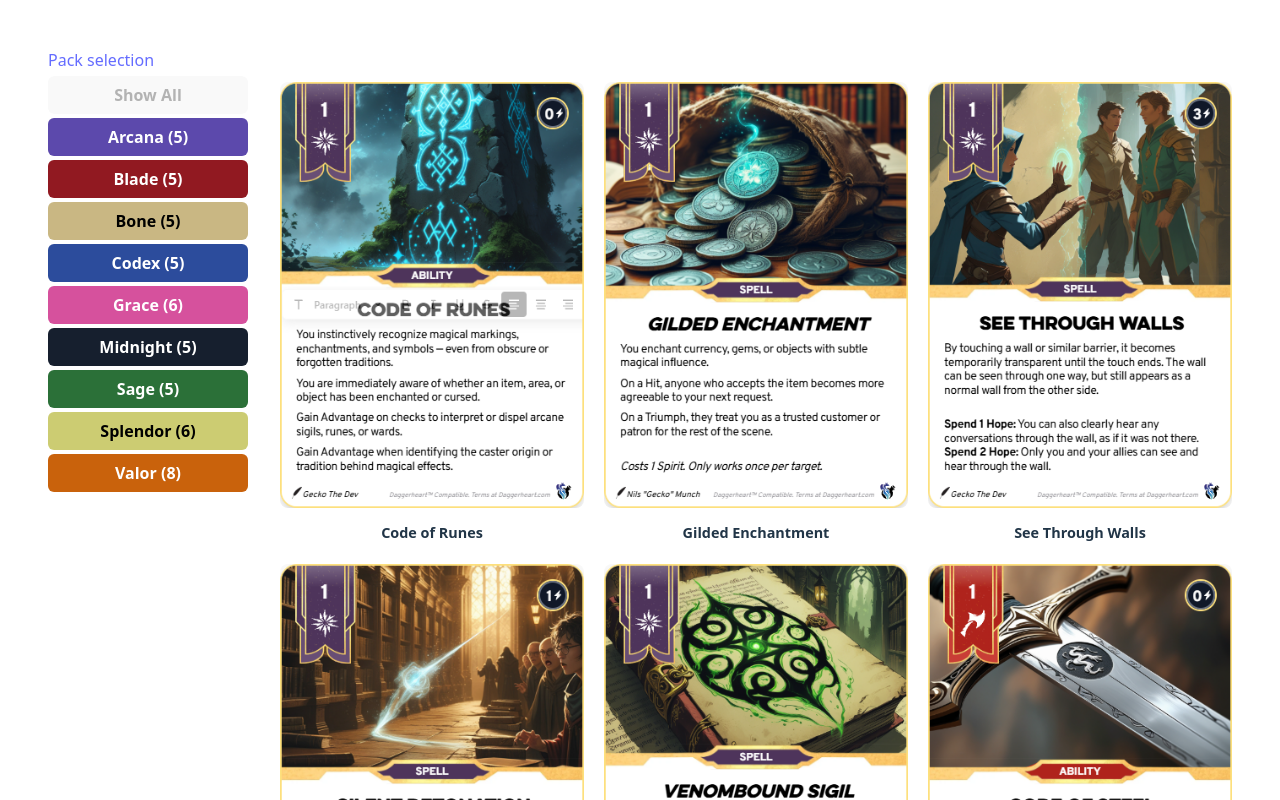
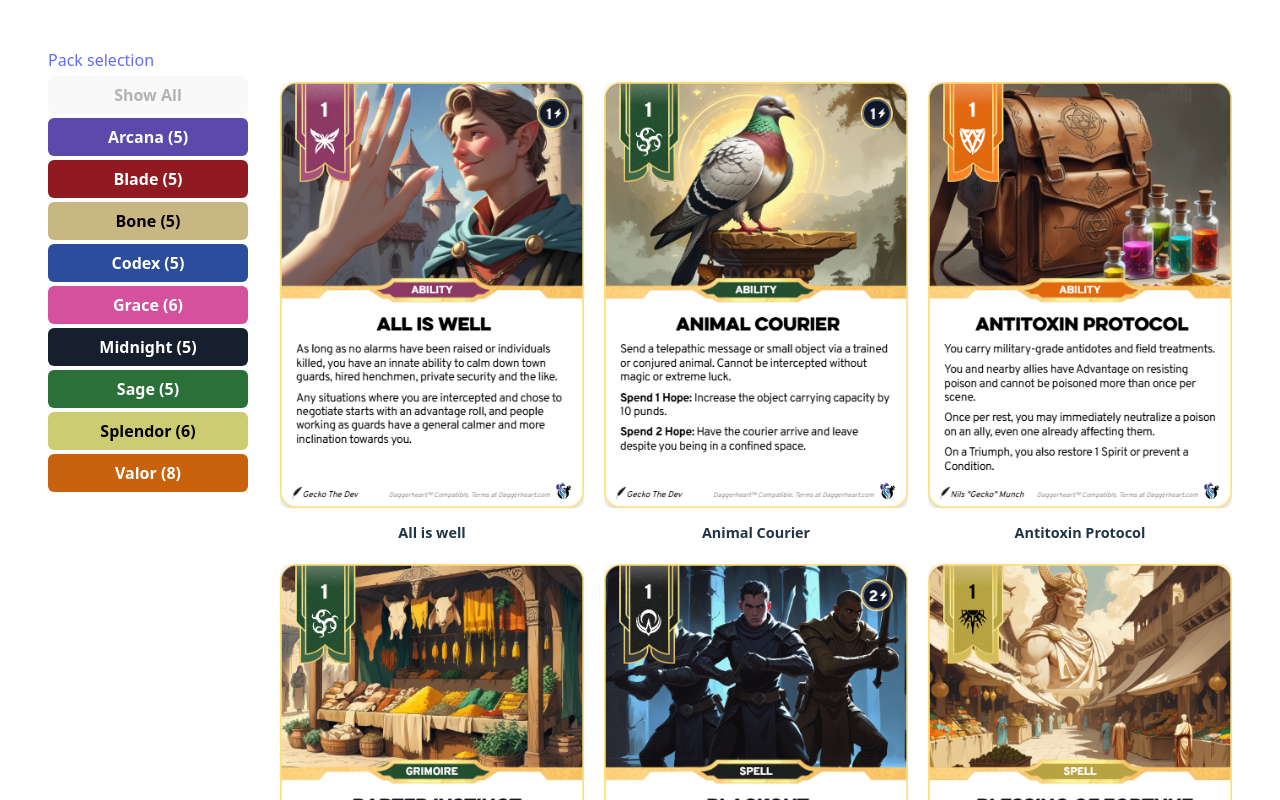
Before and after one commit to dkNilMun/daggercards, a React (Vite) app: page /pack/breaking-the-spire in a window 1280 px wide. Shown: the top 800 px of the page. Built offline with nearby package versions, Linux system fonts and the light colour scheme.

Commit message:
Grid sorted alphabetically

```diff
--- a/src/components/CardGrid.tsx
+++ b/src/components/CardGrid.tsx
@@ -10,9 +10,13 @@ interface CardGridProps {
 const CardGrid: React.FC<CardGridProps> = ({ cards }) => {
     const navigate = useNavigate();
 
+    const sortedCards = [...cards].sort((a, b) =>
+        a.title.localeCompare(b.title, undefined, { sensitivity: 'base' })
+    );
+
     return (
         <div className="card-grid">
-            {cards.map((card) => (
+            {sortedCards.map((card) => (
                 <div
                     key={card.id}
                     className="card-item"
```
